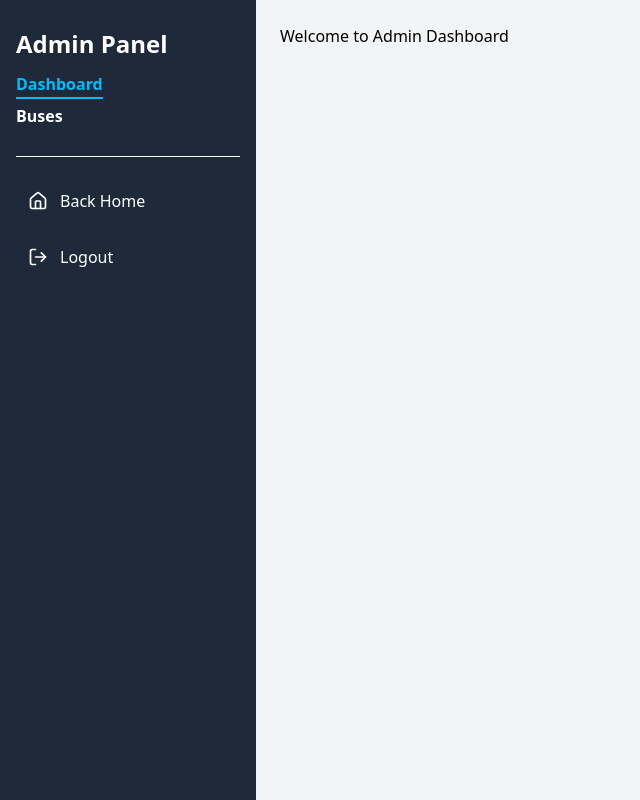
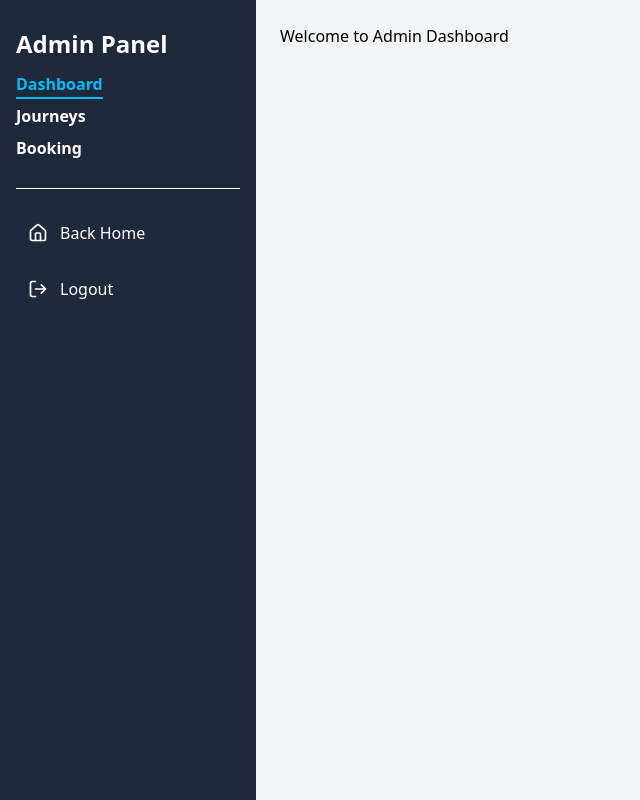
Before and after one commit to Shema-arsene/Bus-bookin-system, a React (Vite) app in the folder frontend/: page /admin in a window 1280 px wide. Shown: the whole page, without its empty margins (0-640 px from the left). Built offline with nearby package versions, Linux system fonts and the light colour scheme; no server answers.

Commit message:
Update AdminLayout

```diff
--- a/frontend/src/Layouts/AdminLayout.jsx
+++ b/frontend/src/Layouts/AdminLayout.jsx
@@ -14,7 +14,7 @@ const AdminLayout = () => {
   return (
     <div className="min-h-screen flex">
       <aside className="w-64 flex flex-col bg-gray-800 text-white p-4 space-y-4">
-        <Link to="/admin" className="text-2xl font-bold my-3">
+        <Link to="/admin" className="text-2xl font-bold my-3 whitespace-nowrap">
           Admin Panel
         </Link>
         <nav className="flex flex-col space-y-2">
@@ -56,7 +56,28 @@ const AdminLayout = () => {
                     : "before:w-0 group-hover:before:w-full"
                 }`}
               >
-                Buses
+                Journeys
+              </span>
+            )}
+          </NavLink>
+
+          <NavLink
+            to="/admin/booking"
+            className={({ isActive }) =>
+              `group relative text-base font-semibold transition-colors duration-300 ${
+                isActive ? "text-sky-400" : "text-white hover:text-sky-400"
+              }`
+            }
+          >
+            {({ isActive }) => (
+              <span
+                className={`relative before:absolute before:left-0 before:-bottom-1 before:h-[2px] before:bg-sky-400 before:transition-all before:duration-300 ${
+                  isActive
+                    ? "before:w-full"
+                    : "before:w-0 group-hover:before:w-full"
+                }`}
+              >
+                Booking
               </span>
             )}
           </NavLink>
```
